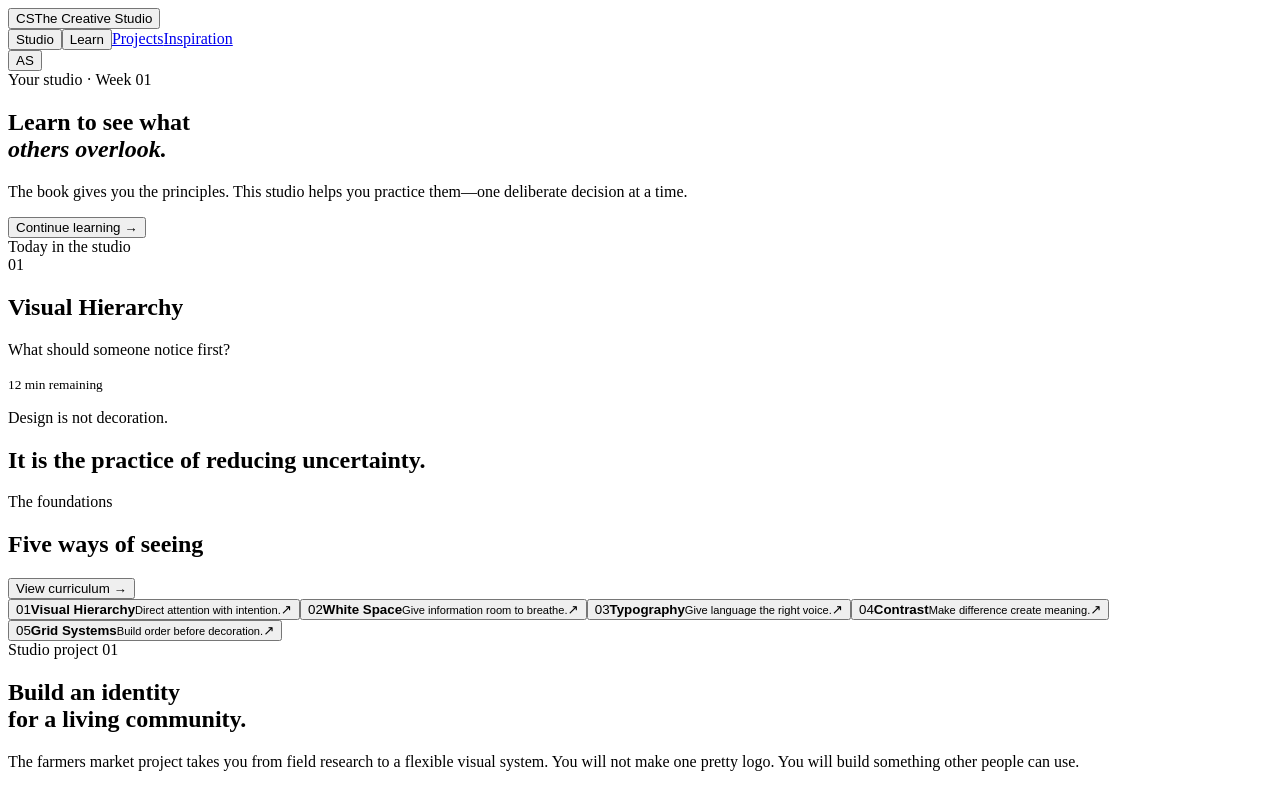
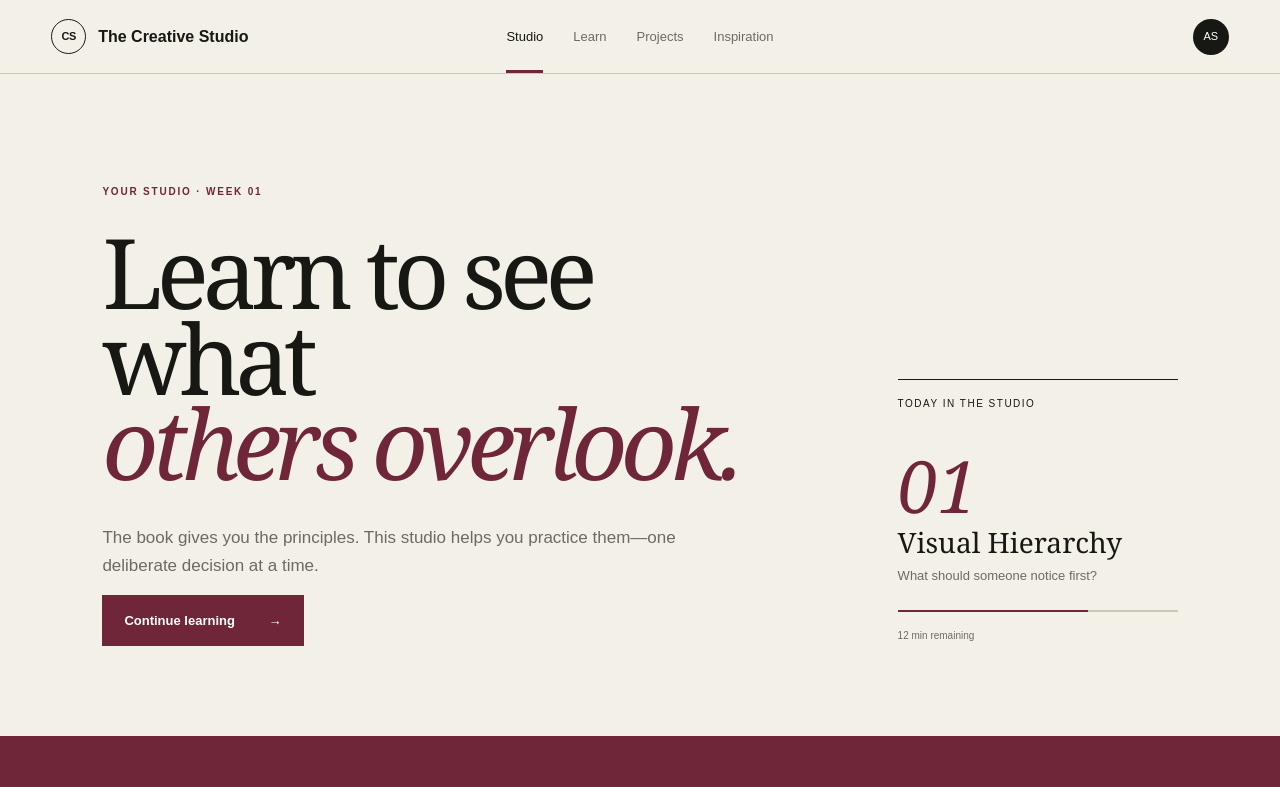
Before and after one commit to aiyannaworks-works/thecreativestudio, a Next.js app: page / in a window 1280 px wide. Shown: the top 787 px of the page. Built offline with nearby package versions, Linux system fonts and the light colour scheme.

Commit message:
Add RootLayout component with metadata for app

```diff
--- /dev/null
+++ b/app/layout.tsx
@@ -0,0 +1,16 @@
+import type { Metadata } from "next";
+import "./globals.css";
+
+export const metadata: Metadata = {
+  title: "The Creative Studio Companion",
+  description: "Learn to see, think, and work like a designer.",
+  icons: { icon: "/favicon.svg", shortcut: "/favicon.svg" },
+};
+
+export default function RootLayout({ children }: Readonly<{ children: React.ReactNode }>) {
+  return (
+    <html lang="en">
+      <body>{children}</body>
+    </html>
+  );
+}
```
